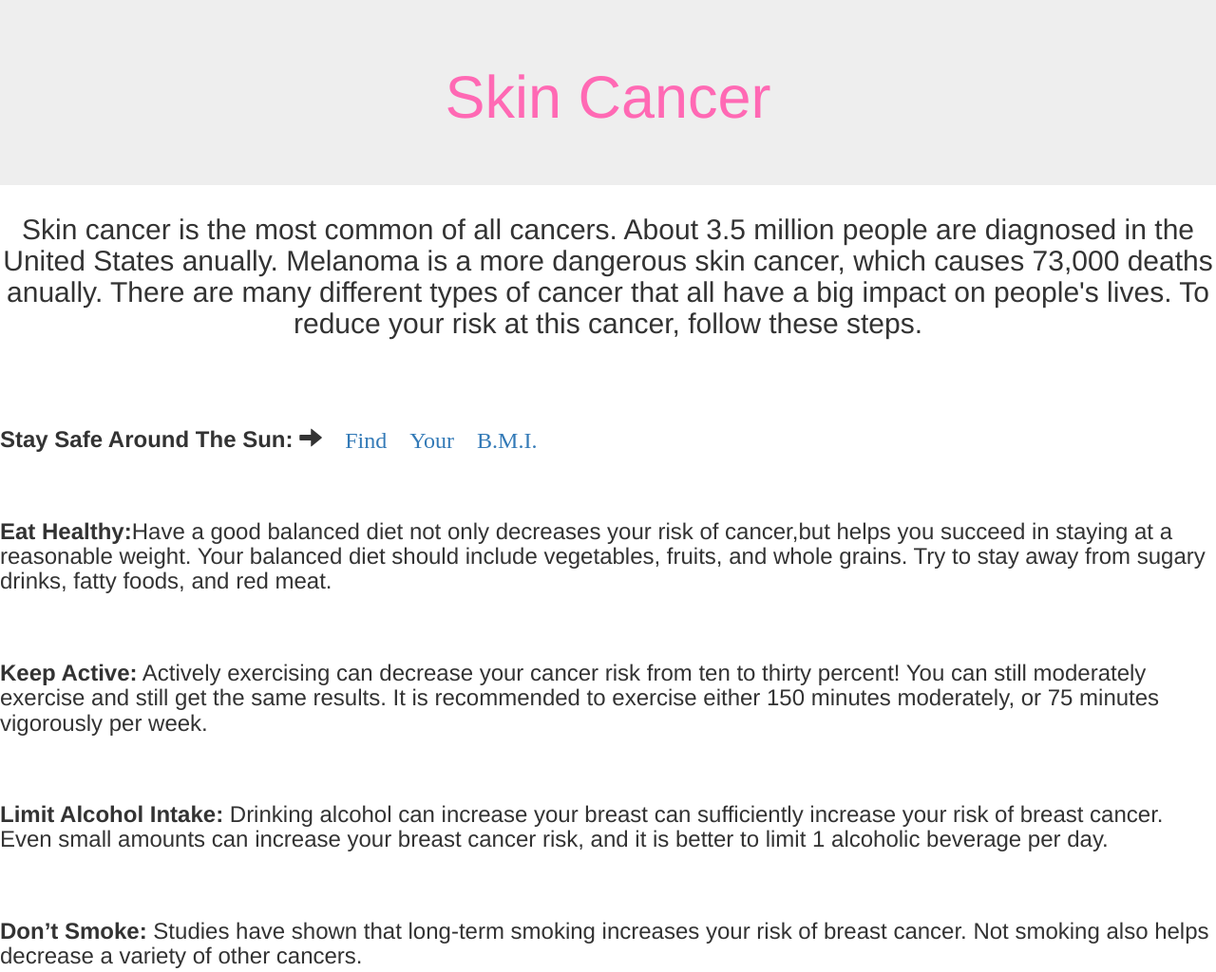
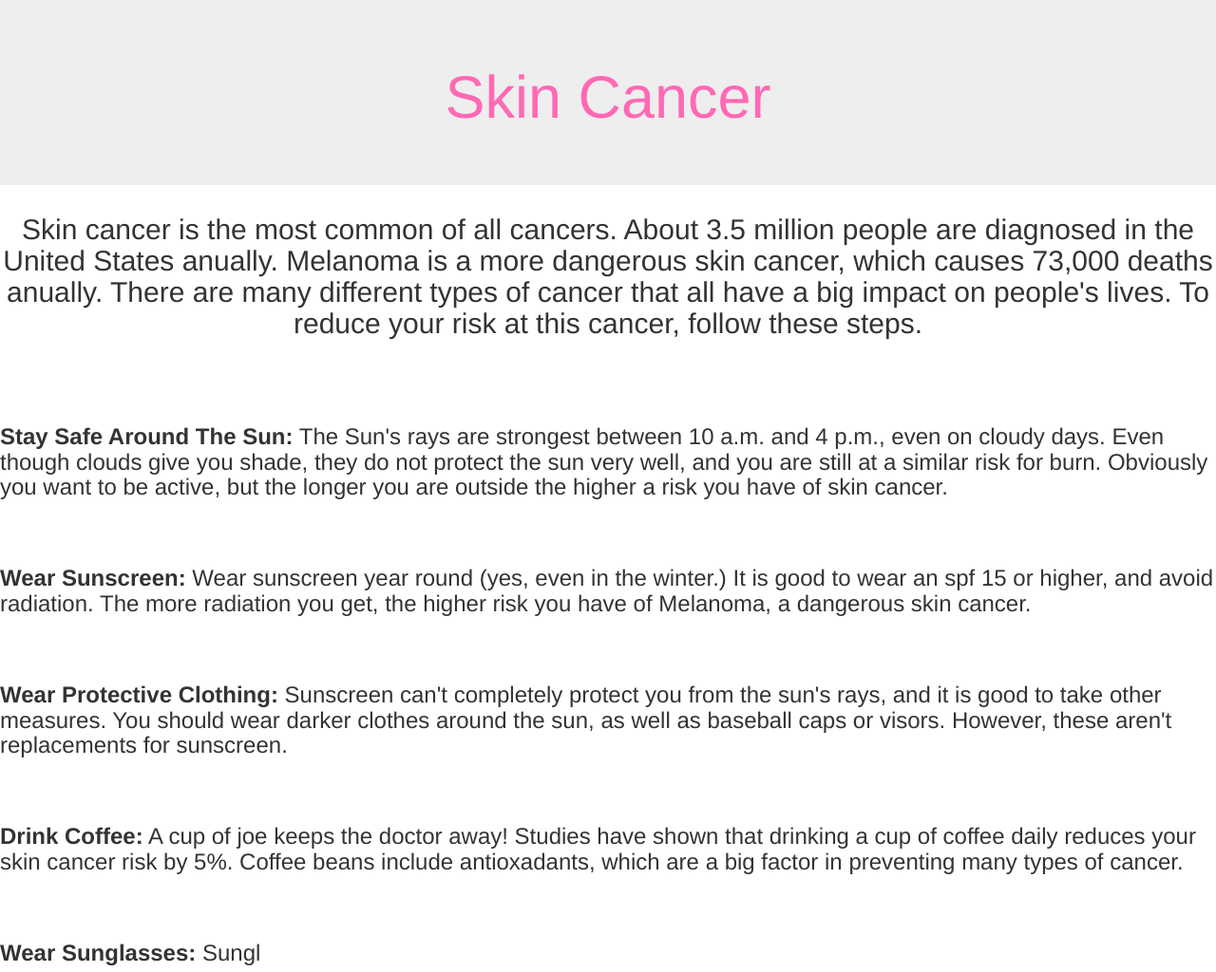
Before and after one commit to StopCancer/skincancer, a plain HTML site: page index.html in a window 1280 px wide. Shown: the top 1024 px of the page at 95% size. Drawn offline with nearby package versions, Linux system fonts and the light colour scheme.

Commit message:
Update index.html

```diff
--- a/index.html
+++ b/index.html
@@ -21,23 +21,22 @@ Melanoma is a more dangerous skin cancer, which causes 73,000 deaths anually. Th
 big impact on people's lives. To reduce your risk at this cancer, follow these steps.
   </center> </h2> <br><br><br></p>
 
-<p><h3><b>Stay Safe Around The Sun:</b>  <span class="glyphicon glyphicon-arrow-right" aria-hidden="true">
-  <a href="http://www.nhlbi.nih.gov/health/educational/lose_wt/BMI/bmicalc.htm">Find Your B.M.I.</a></h3></p><br><br>
+<p><h3><b>Stay Safe Around The Sun:</b> The Sun's rays are strongest between 10 a.m. and 4 p.m., even on cloudy days.
+Even though clouds give you shade, they do not protect the sun very well, and you are still at a similar risk for burn. Obviously
+you want to be active, but the longer you are outside the higher a risk you have of skin cancer.</h3></p><br><br>
 
-  <p><h3><b>Eat Healthy:</b>Have a good balanced diet not only decreases your risk of cancer,but helps you succeed
-  in staying at a reasonable weight. Your balanced diet should include vegetables, fruits, and whole grains.
-  Try to stay away from sugary drinks, fatty foods, and red meat.</p></h3><br><br>
+  <p><h3><b>Wear Sunscreen:</b> Wear sunscreen year round (yes, even in the winter.) It is good to wear an spf 15 or higher,
+  and avoid radiation. The more radiation you get, the higher risk you have of Melanoma, a dangerous skin cancer.</p></h3><br><br>
 
-  <p><h3></p><b>Keep Active:</b> Actively exercising can decrease your cancer risk from ten to thirty percent! You can still
-  moderately exercise and still get the same results. It is recommended to exercise either 150 minutes moderately,
-  or 75 minutes vigorously per week.</p></h3><br><br>
+  <p><h3></p><b>Wear Protective Clothing:</b> Sunscreen can't completely protect you from the sun's rays, and it is good to take
+  other measures. You should wear darker clothes around the sun, as well as baseball caps or visors. However, these
+  aren't replacements for sunscreen.</p></h3><br><br>
 
- <p><h3><b>Limit Alcohol Intake:</b> Drinking  alcohol can increase your  breast can sufficiently increase your risk of
-  breast cancer. Even small amounts can increase your breast cancer risk, and it is better to limit 1 alcoholic
-  beverage per day.</p></h3><br><br>
+ <p><h3><b>Drink Coffee:</b> A cup of joe keeps the doctor away! Studies have shown that drinking a cup of coffee daily reduces your skin cancer risk by 5%.
+ Coffee beans include antioxadants, which are a big factor in preventing many types of cancer.</p></h3><br><br>
 
-  <p><h3><b>Don’t Smoke:</b> Studies have shown that long-term smoking increases your risk of breast cancer. Not smoking also
-  helps decrease a variety of other cancers.</p></h3><br><br>
+  <p><h3><b>Wear Sunglasses:</b> Sungl
+  </p></h3><br><br>
 
   <p><h3><b>Remove Your Breasts: </b> This can be a big sacrifice for some people, but it is the most sufficient. This will
   decrease your risk by a whole <b>90%</b>!</p></h3><br><br>
```
